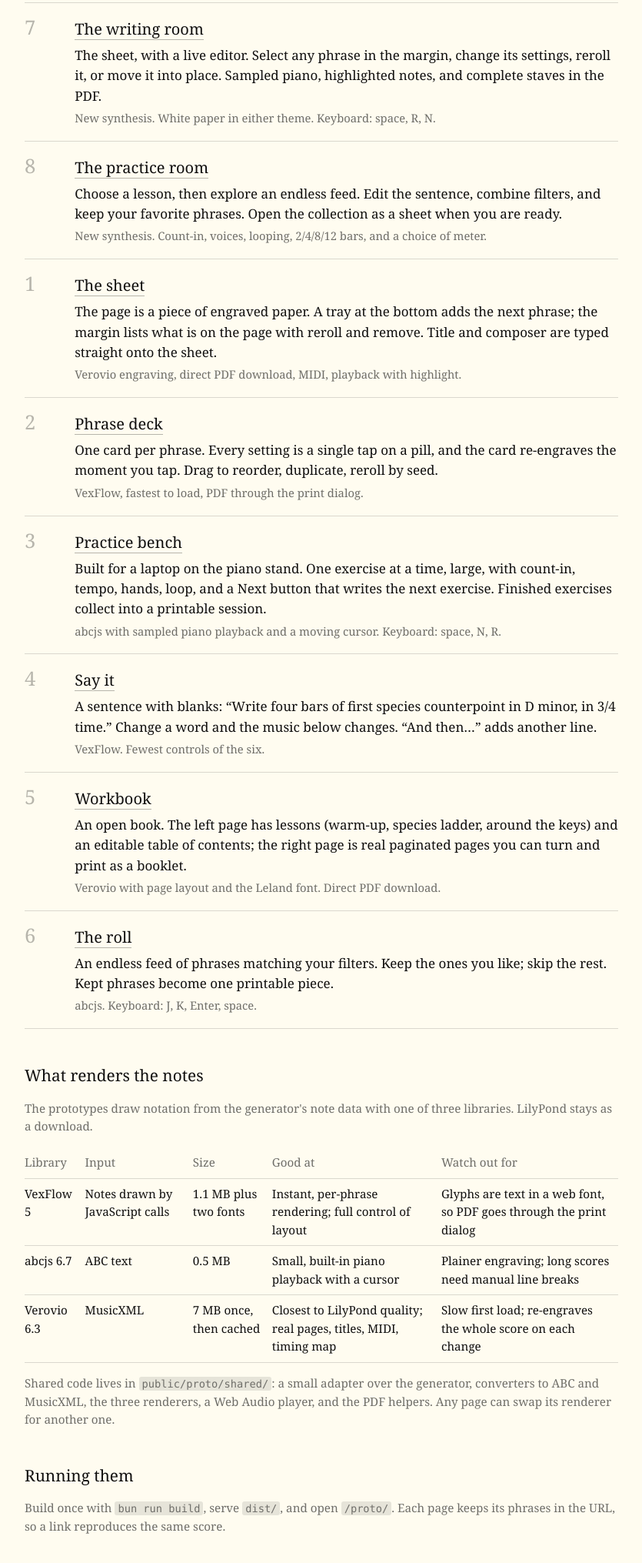
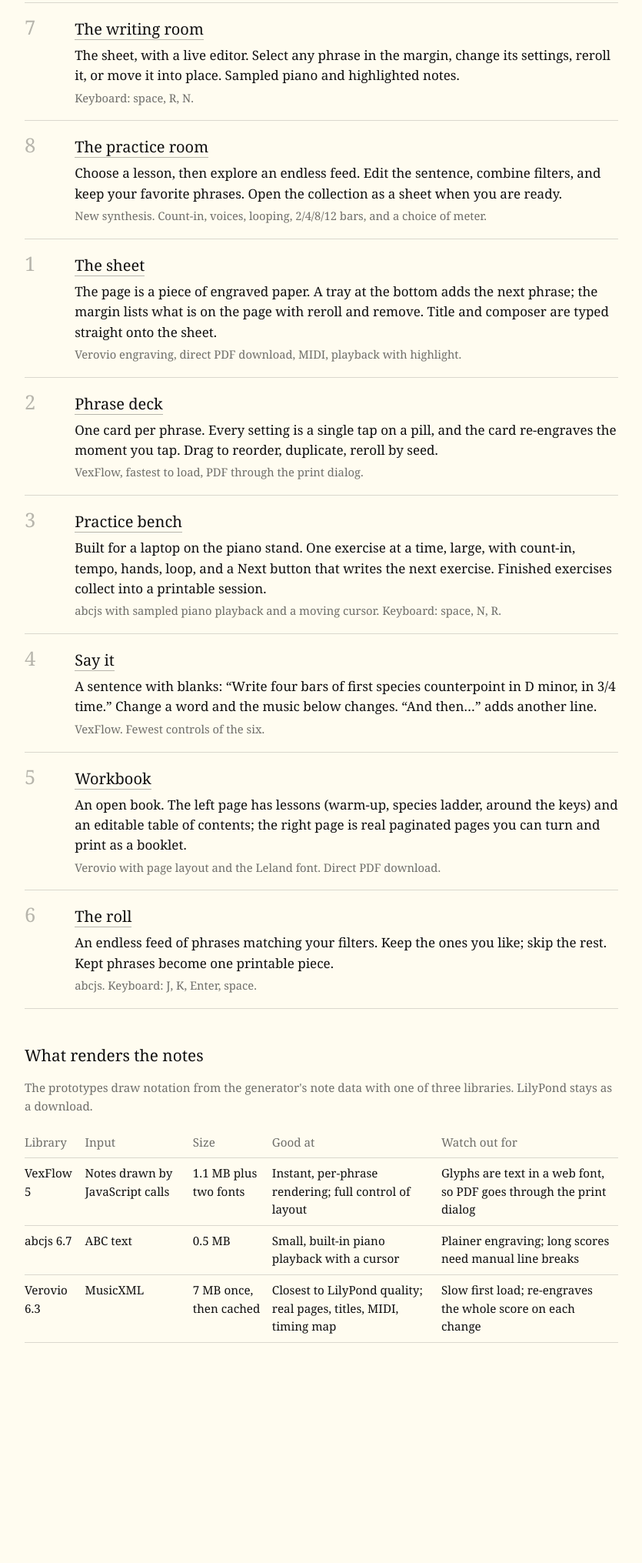
Before and after one commit to emdashii/lilypoint, a website: page public/proto/index.html in a window 1280 px wide. Shown: the part 217-2248 px from the top of the page at 77% size, without its empty margins (222-1057 px from the left). After the commit the page ends 2042 px from the top, so only its background shows below. Drawn offline with Linux system fonts and the light colour scheme.

Commit message:
Remove redundant prototype interface copy

```diff
--- a/public/proto/index.html
+++ b/public/proto/index.html
@@ -36,7 +36,7 @@
 	<p class="lede">Every page below runs the counterpoint engine and draws notation in the browser.</p>
 
 	<ol class="list">
-		<li><span class="n">7</span><div><a href="07-studio.html">The writing room</a><p>The sheet, with a live editor. Select any phrase in the margin, change its settings, reroll it, or move it into place. Sampled piano, highlighted notes, and complete staves in the PDF.</p><p class="meta">New synthesis. White paper in either theme. Keyboard: space, R, N.</p></div></li>
+		<li><span class="n">7</span><div><a href="07-studio.html">The writing room</a><p>The sheet, with a live editor. Select any phrase in the margin, change its settings, reroll it, or move it into place. Sampled piano and highlighted notes.</p><p class="meta">Keyboard: space, R, N.</p></div></li>
 		<li><span class="n">8</span><div><a href="08-lessons.html">The practice room</a><p>Choose a lesson, then explore an endless feed. Edit the sentence, combine filters, and keep your favorite phrases. Open the collection as a sheet when you are ready.</p><p class="meta">New synthesis. Count-in, voices, looping, 2/4/8/12 bars, and a choice of meter.</p></div></li>
 		<li><span class="n">1</span><div><a href="01-sheet.html">The sheet</a><p>The page is a piece of engraved paper. A tray at the bottom adds the next phrase; the margin lists what is on the page with reroll and remove. Title and composer are typed straight onto the sheet.</p><p class="meta">Verovio engraving, direct PDF download, MIDI, playback with highlight.</p></div></li>
 		<li><span class="n">2</span><div><a href="02-deck.html">Phrase deck</a><p>One card per phrase. Every setting is a single tap on a pill, and the card re-engraves the moment you tap. Drag to reorder, duplicate, reroll by seed.</p><p class="meta">VexFlow, fastest to load, PDF through the print dialog.</p></div></li>
@@ -54,10 +54,7 @@
 		<tr><td>abcjs 6.7</td><td>ABC text</td><td>0.5 MB</td><td>Small, built-in piano playback with a cursor</td><td>Plainer engraving; long scores need manual line breaks</td></tr>
 		<tr><td>Verovio 6.3</td><td>MusicXML</td><td>7 MB once, then cached</td><td>Closest to LilyPond quality; real pages, titles, MIDI, timing map</td><td>Slow first load; re-engraves the whole score on each change</td></tr>
 	</table>
-	<p class="note">Shared code lives in <code>public/proto/shared/</code>: a small adapter over the generator, converters to ABC and MusicXML, the three renderers, a Web Audio player, and the PDF helpers. Any page can swap its renderer for another one.</p>
 
-	<h2>Running them</h2>
-	<p class="note">Build once with <code>bun run build</code>, serve <code>dist/</code>, and open <code>/proto/</code>. Each page keeps its phrases in the URL, so a link reproduces the same score.</p>
 </div>
 <script type="module">
 import { initTheme, themeButton } from './shared/ui.js';
```
Also changed, not shown: public/proto/02-deck.html (+1 -1 lines), public/proto/04-sentence.html (+1 -1 lines), public/proto/06-roll.html (+0 -1 lines).
